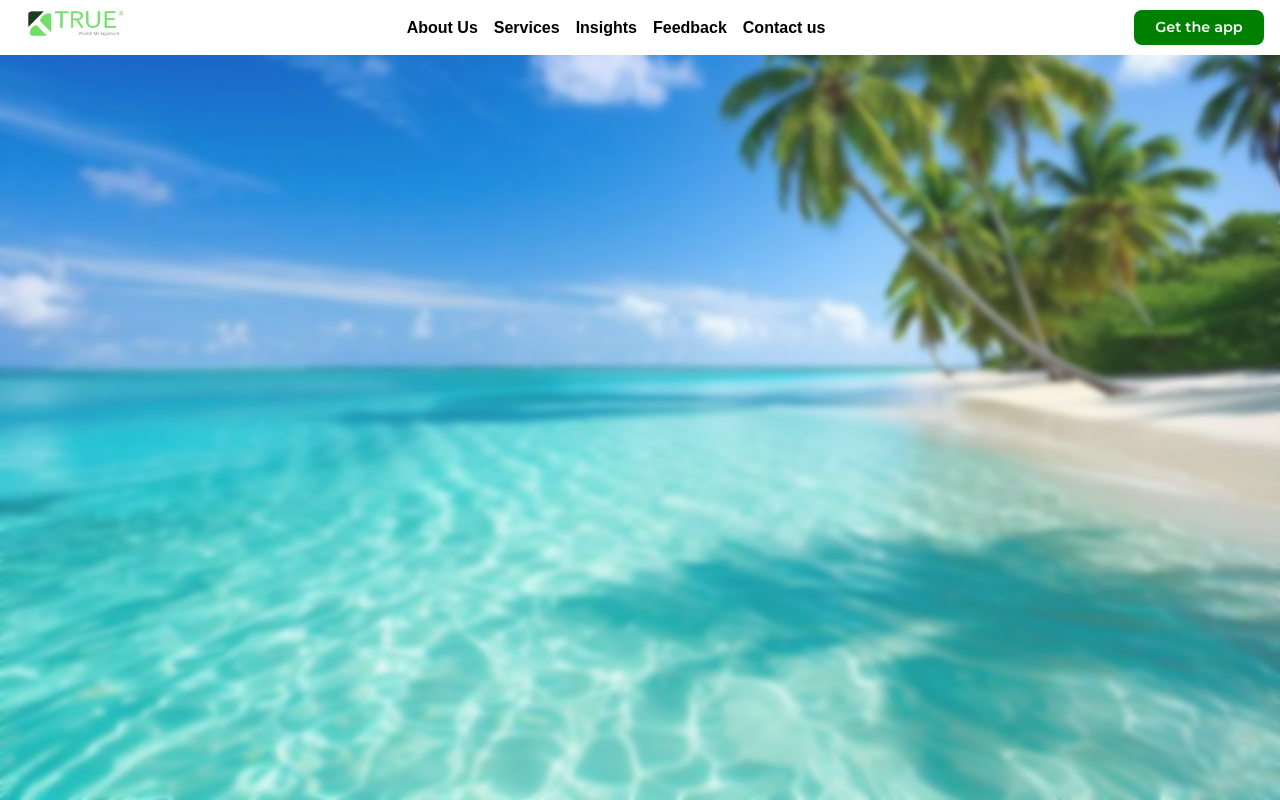
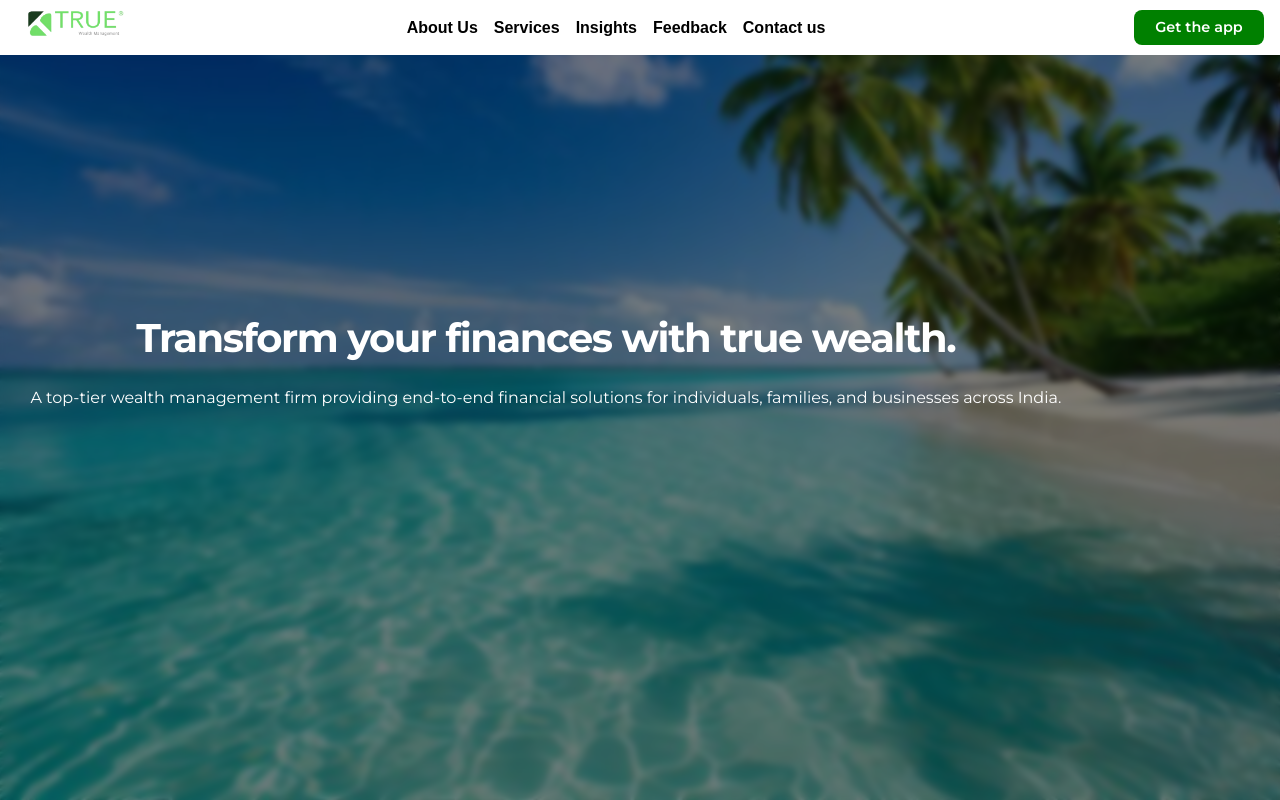
Before and after one commit to Prvncodz/True-wealth, a website: page public/index.html in a window 1280 px wide. Drawn offline with Linux system fonts and the light colour scheme.

Commit message:
done with hero page

```diff
--- a/public/index.html
+++ b/public/index.html
@@ -49,7 +49,11 @@
       </div>
         <div class="hero-bg"></div>
         <div class="bg-layer"></div>
-        <h2></h2>
+        <div class="text">
+            <h1>Transform your finances with true wealth.</h1>
+         <p>A top-tier wealth management firm providing end-to-end financial solutions for individuals, families, and businesses across India.</p>
+        </div>
+
     </header>
     <script src="script.js"></script>
 </body>
--- a/public/style.css
+++ b/public/style.css
@@ -10,7 +10,7 @@
 }
 body{
   overflow-x: hidden;
-  background-color:purple;
+  background-color: white;
 }
 
 /* Header */
@@ -32,7 +32,7 @@ body{
   padding:1rem 1rem  1rem 1rem;
   margin-bottom:2rem;
   background-color:white;
-  z-index:5;
+  z-index:10;
   font-weight: 600;
 }
 
@@ -62,7 +62,7 @@ body{
   display:none;
   inset:0;
   background:#fff;
-  z-index:4;
+  z-index:5;
   opacity:0;
   transform: translateY(-10px);
   animation: fadeIn 0.5s ease forwards;
@@ -174,11 +174,32 @@ body{
   content="";
   position: absolute;
   inset:0;
-  background:rgb(255,255,255,0.1);
+  background:rgb(0,0,0,0.5);
   backdrop-filter: blur(3px);
   z-index:3;
 }
+.hero-page .text{
+ position: absolute;
+ z-index: 4;
+ top:19em;
+ padding:0.5rem 1.9rem;
+ color:white;
 
+}
+.hero-page .text h1{
+  font-size: 2.5rem;
+  text-align:center;
+  letter-spacing:-0.09rem;
+  line-height:1.3;
+  font-weight:800;
+}
+.hero-page .text p{
+  margin-top:1.5rem;
+  font-size: 1rem;
+  text-align:center;
+  line-height:1.3;
+  font-weight:400;
+}
 /* responsiveness for desktop */
 
 @media (min-width:800px){
```
